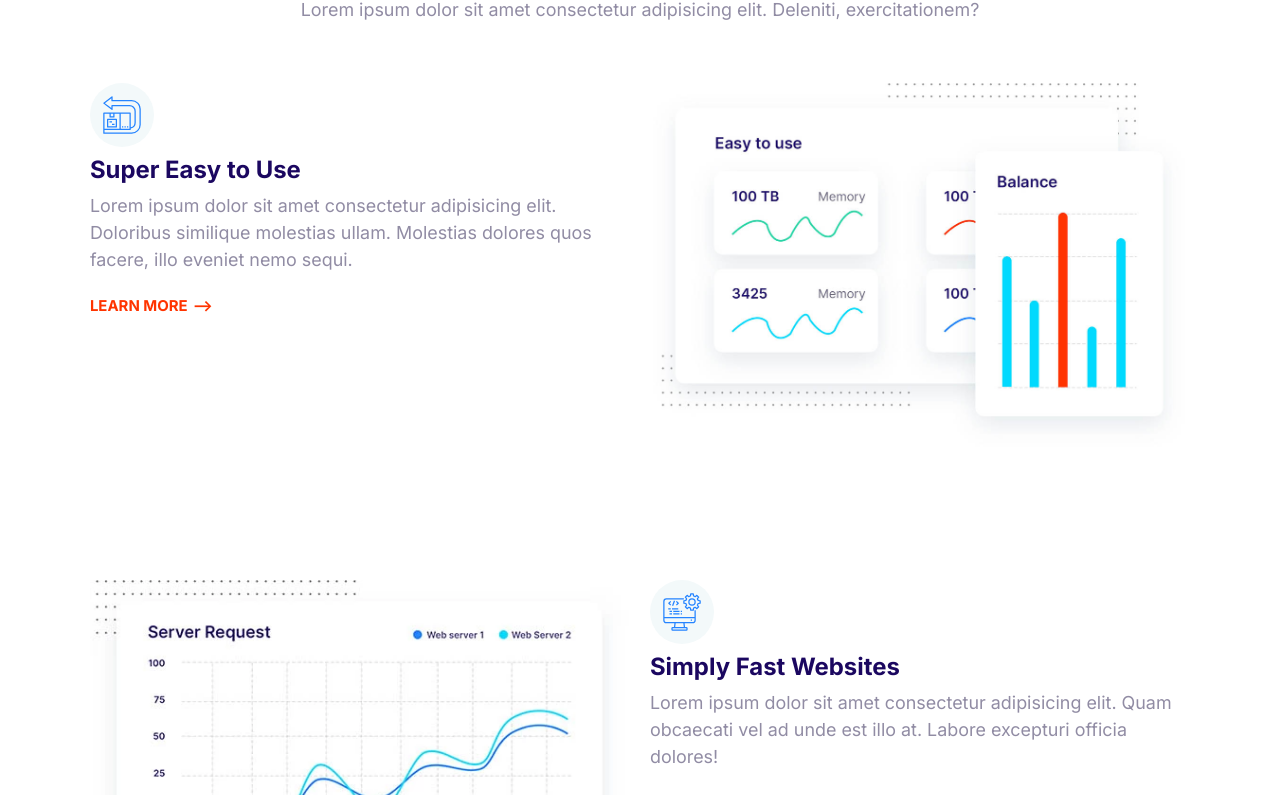
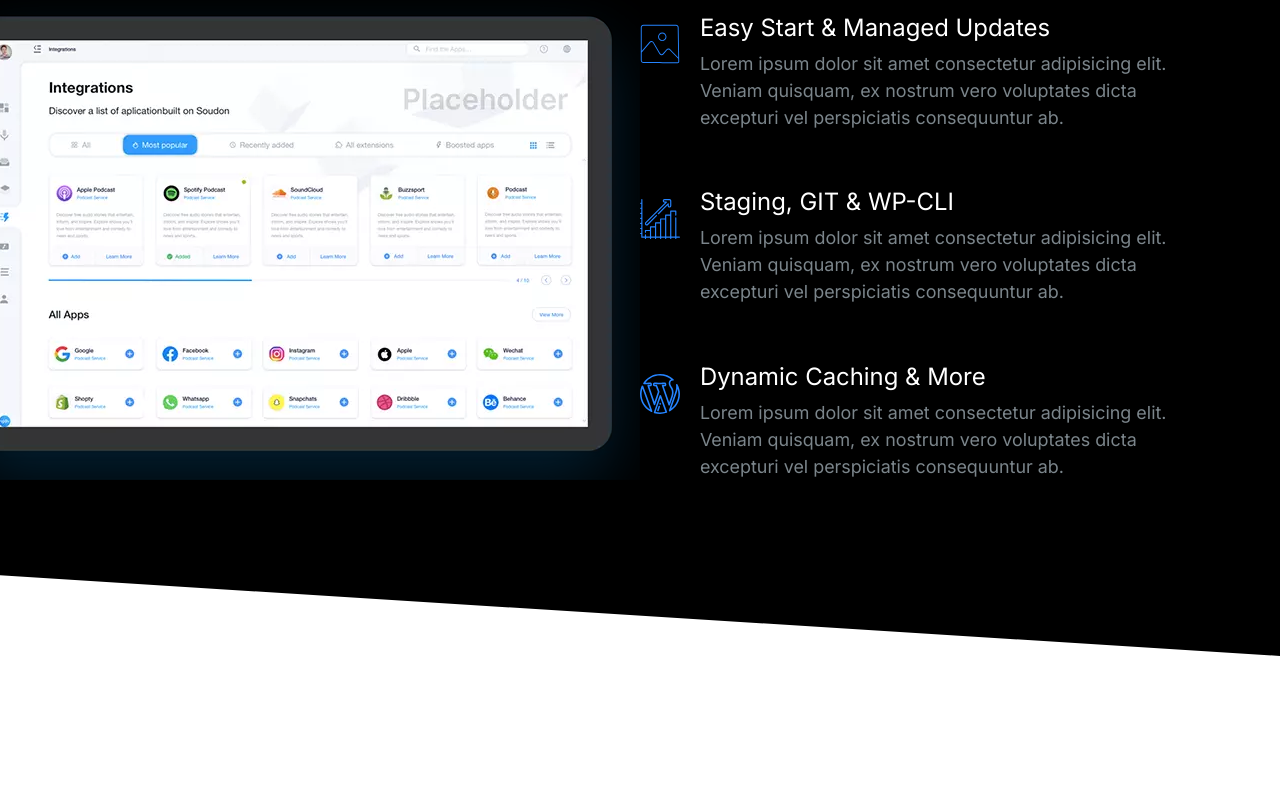
Before and after one commit to kashyaprashant/html-excercise, a plain HTML site: page index.html in a window 1280 px wide. Shown: the part 150-945 px from the top of the page. After the commit the page ends 806 px from the top, so only its background shows below. Drawn offline with Linux system fonts and the light colour scheme.

Commit message:
Build showcase block component.

```diff
--- a/css/styles.css
+++ b/css/styles.css
@@ -16,6 +16,11 @@
 }
 
 /* Typography */
+
+::selection {
+  background: var(--color-primary);
+  color: #fff;
+}
 html {
   font-size: 62.25%;
 }
@@ -42,6 +47,7 @@ h2 {
 }
 h3 {
   font-size: 3rem;
+  font-weight: 500;
 }
 p {
   margin-top: 0;
@@ -127,7 +133,6 @@ a {
 .list {
   list-style: none;
   padding-left: 0;
-  color: var(--color-headings);
 }
 
 .list--inline .list__item {
@@ -138,6 +143,7 @@ a {
 .list--tick {
   list-style-image: url(../images/tick.svg);
   padding-left: 3rem;
+  color: var(--color-headings);
 }
 
 .list--tick .list__item {
@@ -403,6 +409,7 @@ a {
 /* Media */
 .media {
   display: flex;
+  margin-bottom: 4rem;
 }
 .media__title {
   margin-top: 0;
@@ -611,18 +618,20 @@ a {
   color: #7b858b;
 }
 
-.block--dark .block__heading {
+.block--dark h1,
+.block--dark h2,
+.block--dark h3 {
   color: #fff;
 }
 
 .block--skewed-right {
   padding-bottom: calc(var(--padding-vertical) + 4rem);
-  clip-path: polygon(0 0, 100% 0, 100% 100%, 0 80%);
+  clip-path: polygon(0 0, 100% 0, 100% 100%, 0 90%);
 }
 
 .block--skewed-left {
   padding-bottom: calc(var(--padding-vertical) + 4rem);
-  clip-path: polygon(0 0, 100% 0, 100% 80%, 0% 100%);
+  clip-path: polygon(0 0, 100% 0, 100% 90%, 0% 100%);
 }
 
 .container {
@@ -695,10 +704,6 @@ a {
 }
 
 /* Hero */
-.hero {
-  clip-path: polygon(0 0, 100% 0, 100% 90%, 0% 100%);
-}
-
 .hero__tagline {
   font-size: 2rem;
   color: #b9c3cf;
@@ -779,3 +784,22 @@ a {
     order: 2;
   }
 }
+
+/* Showcase Block */
+.block-showcase__image > img {
+  width: 100%;
+}
+
+@media screen and (min-width: 768px) {
+  .block-showcase .grid {
+    grid-template-columns: 50% 50%;
+  }
+  .block-showcase__image {
+    justify-self: end;
+  }
+
+  .block-showcase__image > img {
+    width: auto;
+    max-width: 700px;
+  }
+}
--- a/index.html
+++ b/index.html
@@ -14,119 +14,76 @@
     <link rel="stylesheet" href="css/styles.css" />
   </head>
   <body>
-    <section class="block container">
+    <section class="block block--dark block--skewed-right block-showcase">
       <header class="block__header">
-        <h2>Starting at $9 per month</h2>
-        <p>
-          Lorem ipsum dolor sit amet consectetur adipisicing elit. Deleniti,
-          exercitationem?
-        </p>
+        <h2>User-friendly Control Panel</h2>
       </header>
-      <article class="grid grid--1x2 feature">
-        <div class="feature__content">
-          <span class="icon-container">
-            <svg class="icon icon--primary">
-              <use xlink:href="images/sprite.svg#easy"></use>
-            </svg>
-          </span>
-          <h3 class="feature__heading">Super Easy to Use</h3>
-          <p>
-            Lorem ipsum dolor sit amet consectetur adipisicing elit. Doloribus
-            similique molestias ullam. Molestias dolores quos facere, illo
-            eveniet nemo sequi.
-          </p>
-          <a href="" class="link-arrow">Learn More</a>
-        </div>
-        <picture>
+      <div class="container grid grid--1x2">
+        <picture class="block-showcase__image">
           <source
-            type="images/webp"
-            srcset="images/easy.webp 1x, images/easy@2x.webp 2x"
+            src="images/webp"
+            srcset="images/ipad.webp 1x, images/ipad@2x.webp 2x"
           />
           <source
-            type="images/jpg"
-            srcset="images/easy.jpg 1x, images/easy@2x.jpg 2x"
+            src="images/png"
+            srcset="images/ipad.png 1x, images/ipad@2x.png 2x"
           />
-          <img class="feature__image" src="images/easy@2x.jpg" alt="" />
+          <img src="images/ipad.png" alt="" />
         </picture>
-      </article>
-      <article class="grid grid--1x2 feature">
-        <div class="feature__content">
-          <span class="icon-container">
+        <ul class="list">
+          <li>
+            <div class="media">
+              <div class="media__image">
                 <svg class="icon icon--primary">
-              <use xlink:href="images/sprite.svg#computer"></use>
+                  <use xlink:href="images/sprite.svg#snap"></use>
                 </svg>
-          </span>
-          <h3 class="feature__heading">Simply Fast Websites</h3>
+              </div>
+              <div class="media__body">
+                <h3 class="media__title">Easy Start & Managed Updates</h3>
                 <p>
-            Lorem ipsum dolor sit amet consectetur adipisicing elit. Quam
-            obcaecati vel ad unde est illo at. Labore excepturi officia dolores!
+                  Lorem ipsum dolor sit amet consectetur adipisicing elit.
+                  Veniam quisquam, ex nostrum vero voluptates dicta excepturi
+                  vel perspiciatis consequuntur ab.
                 </p>
-          <a href="#" class="link-arrow">Learn More</a>
               </div>
-        <picture>
-          <source
-            type="image/webp"
-            srcset="images/fast.webp 1x, images/fast@2x.webp 2x"
-          />
-          <source
-            type="image/jpg"
-            srcset="images/fast.jpg 1x, images/fast@2x.jpg 2x"
-          />
-          <img class="feature__image" src="images/fast@2x.jpg" alt="" />
-        </picture>
-      </article>
-      <article class="grid grid--1x2 feature">
-        <div class="feature__content">
-          <span class="icon-container">
+            </div>
+          </li>
+          <li>
+            <div class="media">
+              <div class="media__image">
+                <svg class="icon icon--primary">
+                  <use xlink:href="images/sprite.svg#growth"></use>
+                </svg>
+              </div>
+              <div class="media__body">
+                <h3 class="media__title">Staging, GIT & WP-CLI</h3>
+                <p>
+                  Lorem ipsum dolor sit amet consectetur adipisicing elit.
+                  Veniam quisquam, ex nostrum vero voluptates dicta excepturi
+                  vel perspiciatis consequuntur ab.
+                </p>
+              </div>
+            </div>
+          </li>
+          <li>
+            <div class="media">
+              <div class="media__image">
                 <svg class="icon icon--primary">
                   <use xlink:href="images/sprite.svg#wordpress"></use>
                 </svg>
-          </span>
-          <h3 class="feature__heading">Wordpress Made Easy</h3>
+              </div>
+              <div class="media__body">
+                <h3 class="media__title">Dynamic Caching & More</h3>
                 <p>
-            Lorem ipsum dolor sit amet consectetur adipisicing elit. Quam
-            obcaecati vel ad unde est illo at. Labore excepturi officia dolores!
+                  Lorem ipsum dolor sit amet consectetur adipisicing elit.
+                  Veniam quisquam, ex nostrum vero voluptates dicta excepturi
+                  vel perspiciatis consequuntur ab.
                 </p>
-          <a href="#" class="link-arrow">Learn More</a>
               </div>
-        <picture>
-          <source
-            type="image/webp"
-            srcset="images/wordpress.webp 1x, images/wordpress@2x.webp 2x"
-          />
-          <source
-            type="image/jpg"
-            srcset="images/wordpress.jpg 1x, images/wordpress@2x.jpg 2x"
-          />
-          <img class="feature__image" src="images/wordpress@2x.jpg" alt="" />
-        </picture>
-      </article>
-      <article class="grid grid--1x2 feature">
-        <div class="feature__content">
-          <span class="icon-container">
-            <svg class="icon icon--primary">
-              <use xlink:href="images/sprite.svg#clock"></use>
-            </svg>
-          </span>
-          <h3 class="feature__heading">24/7 Expert Support</h3>
-          <p>
-            Lorem ipsum dolor sit amet consectetur adipisicing elit. Quam
-            obcaecati vel ad unde est illo at. Labore excepturi officia dolores!
-          </p>
-          <a href="#" class="link-arrow">Learn More</a>
             </div>
-        <picture>
-          <source
-            type="image/webp"
-            srcset="images/support.webp 1x, images/support@2x.webp 2x"
-          />
-          <source
-            type="image/jpg"
-            srcset="images/support.jpg 1x, images/support@2x.jpg 2x"
-          />
-          <img class="feature__image" src="images/support@2x.jpg" alt="" />
-        </picture>
-      </article>
+          </li>
+        </ul>
+      </div>
     </section>
     <script src="js/main.js"></script>
   </body>
```
Also changed, not shown: components/block-showcase.html (added, +71 -0 lines). Lines whose indentation alone changed are shown as unchanged.
